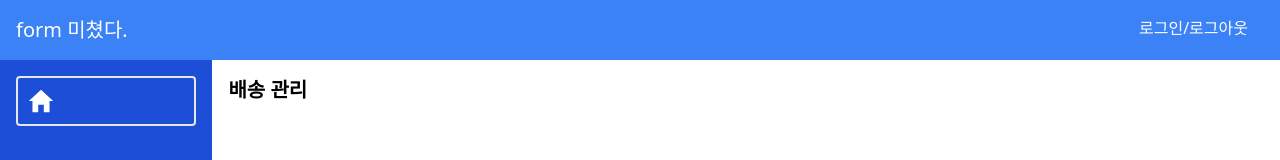
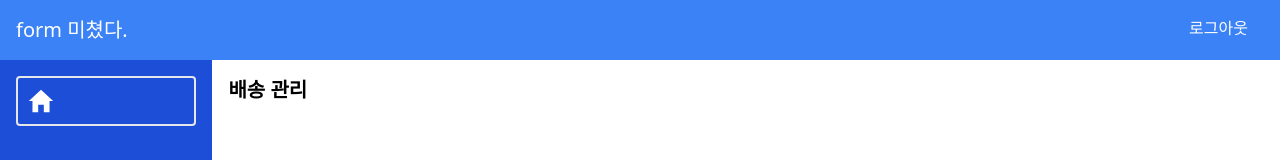
Before and after one commit to KDT-IaaS-Class-One-Group/KDT-IaaS-4team-ERP, a Next.js app: page /admin/delivery-manage in a window 1280 px wide. Shown: the top 160 px of the page. Built offline with nearby package versions, Linux system fonts and the light colour scheme.

Commit message:
text: 오타 수정

```diff
--- a/app/(pages)/admin/layout.tsx
+++ b/app/(pages)/admin/layout.tsx
@@ -9,7 +9,7 @@ export default function CustomerLayout({ children }: ChildrenProps) {
   return (
     <>
       <Header>
-        <HeaderItem href='/login'>로그인/로그아웃</HeaderItem>
+        <HeaderItem href='/login'>로그아웃</HeaderItem>
       </Header>
 
       <div className='flex h-full'>
```
